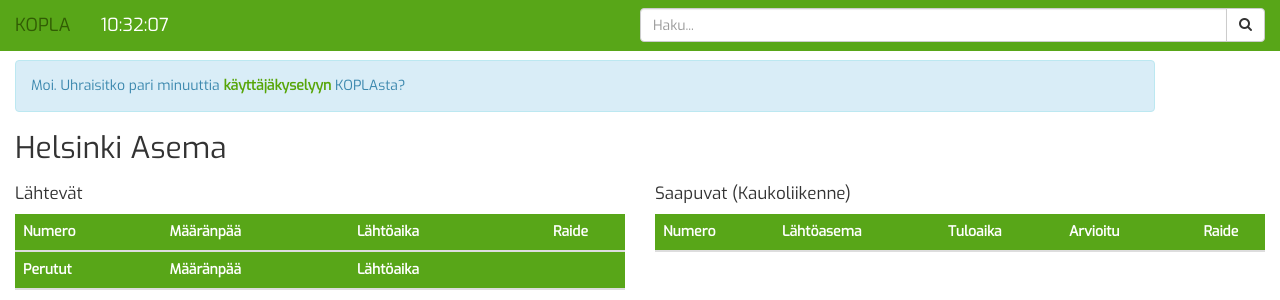
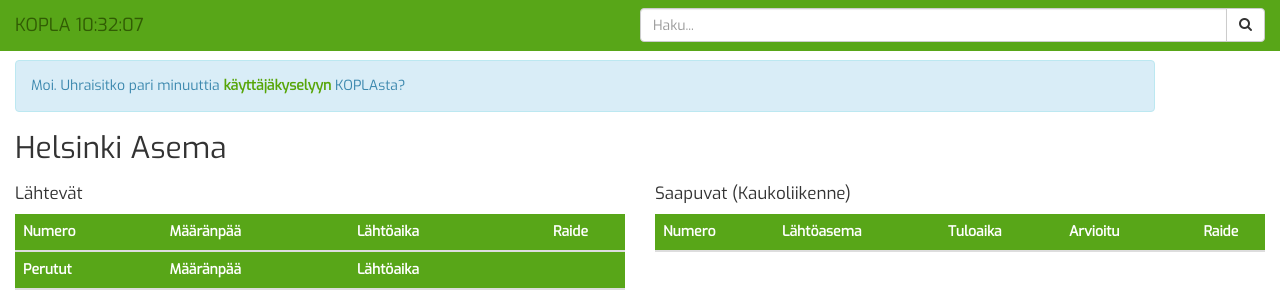
Before and after one commit to ByTS/Kopla, a PHP site: page /index.php in a window 1280 px wide. Shown: the top 300 px of the page. Run offline with PHP 8.4, Linux system fonts and the light colour scheme; lists and menus that the app fills with data are empty; some libraries are stand-ins or nearby versions.

Commit message:
nav update

```diff
--- a/incs/nav.php
+++ b/incs/nav.php
@@ -1,6 +1,5 @@
 <nav class="navbar navbar-fixed-top vihreepohja" ng-controller="kello">
-  <a class="navbar-brand vihreepohja" href="http://byts.fi/kopla">KOPLA</a>
-  <span class="navbar-brand">{{ kello | date:'HH:mm:ss'}}</span>
+  <a class="navbar-brand vihreepohja" href="http://byts.fi/kopla">KOPLA {{ kello | date:'HH:mm:ss'}}</a>
     <form class="navbar-form" role="search" action="aikataulu.php" method="get">
       <div class="input-group col-xs-6 pull-right">
         <input class="form-control" type="number" name="n" placeholder="Haku...">
```
